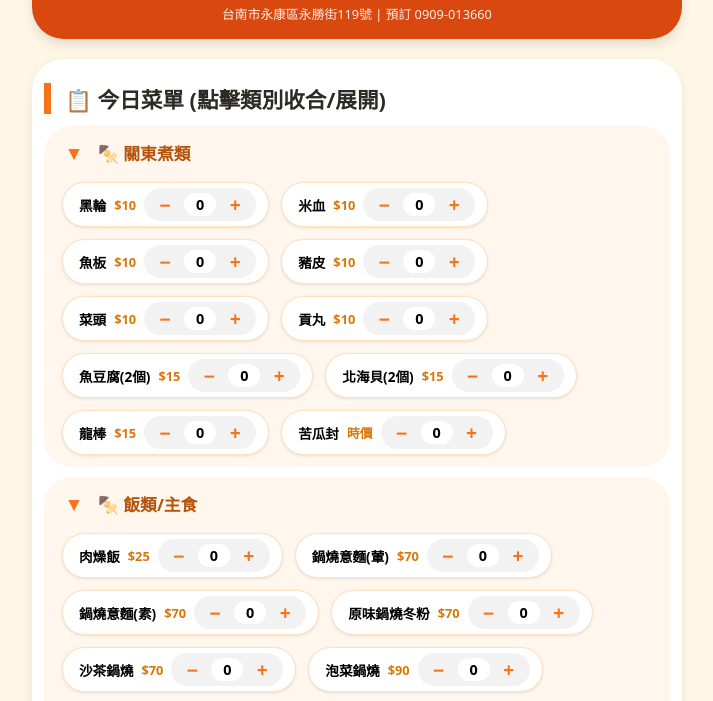
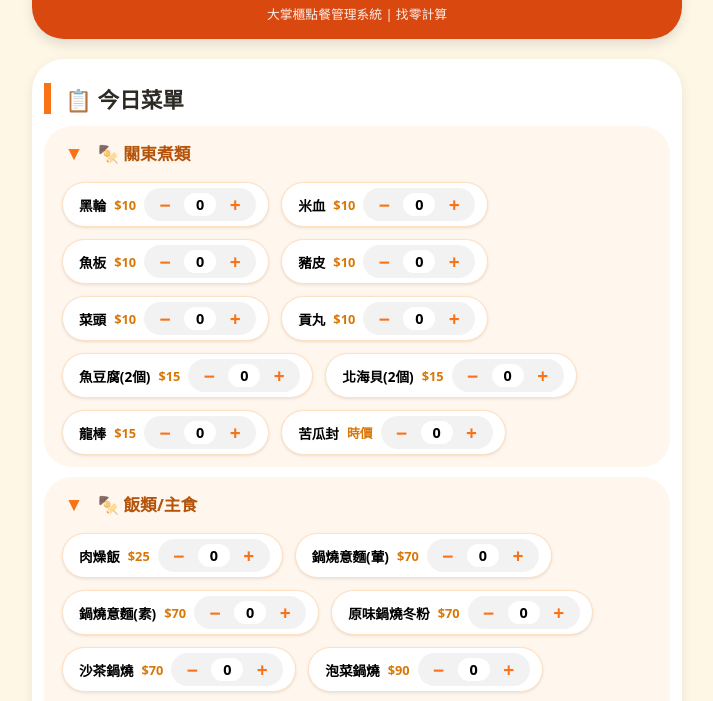
Before and after one commit to hangcity100/hangcity100.github.io, a website: page charge5.html in a window 1280 px wide. Shown: the part 75-776 px from the top of the page, without its empty margins (283-996 px from the left). Drawn offline with Linux system fonts and the light colour scheme.

Commit message:
Update charge5.html

```diff
--- a/charge5.html
+++ b/charge5.html
@@ -3,7 +3,7 @@
 <head>
     <meta charset="UTF-8">
     <meta name="viewport" content="width=device-width, initial-scale=1.0, user-scalable=yes, viewport-fit=cover">
-    <title>永勝關東煮 · 點餐找零 (可折疊/直接輸入數量)</title>
+    <title>永勝關東煮</title>
     <style>
         * {
             box-sizing: border-box;
@@ -445,10 +445,10 @@
 <div class="app-container">
     <div class="shop-header">
         <h1>🍢 永勝關東煮</h1>
-        <p>台南市永康區永勝街119號 | 預訂 0909-013660</p>
+        <p>大掌櫃點餐管理系統 | 找零計算</p>
     </div>
     <div class="menu-panel" id="menuPanel">
-        <div class="section-title">📋 今日菜單 (點擊類別收合/展開)</div>
+        <div class="section-title">📋 今日菜單 </div>
         <div id="dynamicMenu"></div>
         <div id="categoryEditor" style="display:none; gap:8px; align-items:center; margin:10px 0 8px;">
             <input id="newCategoryName" type="text" placeholder="輸入新類別名稱" style="flex:1; padding:8px 12px; border-radius:20px; border:1px solid #f3c7a0;">
```
